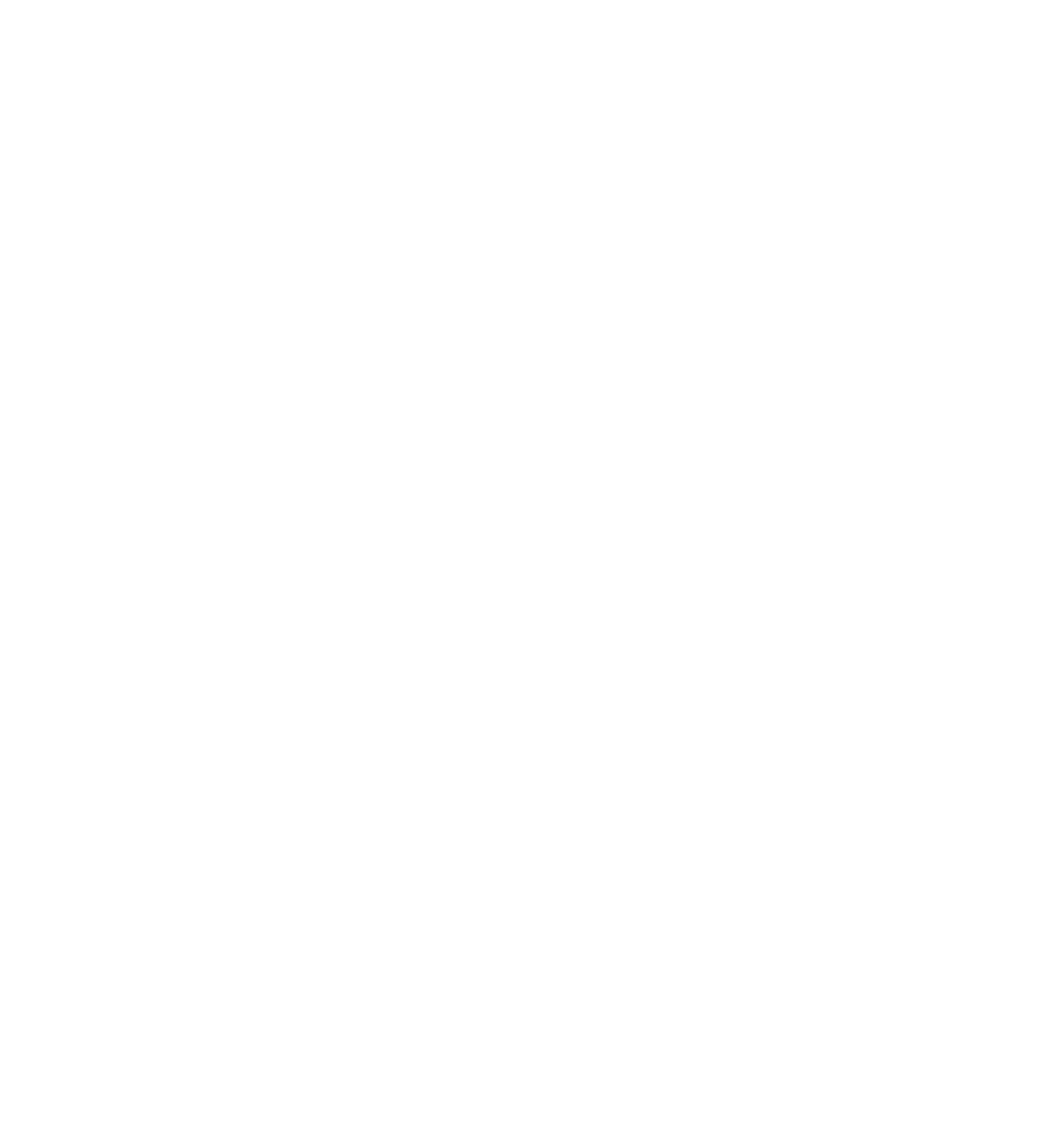
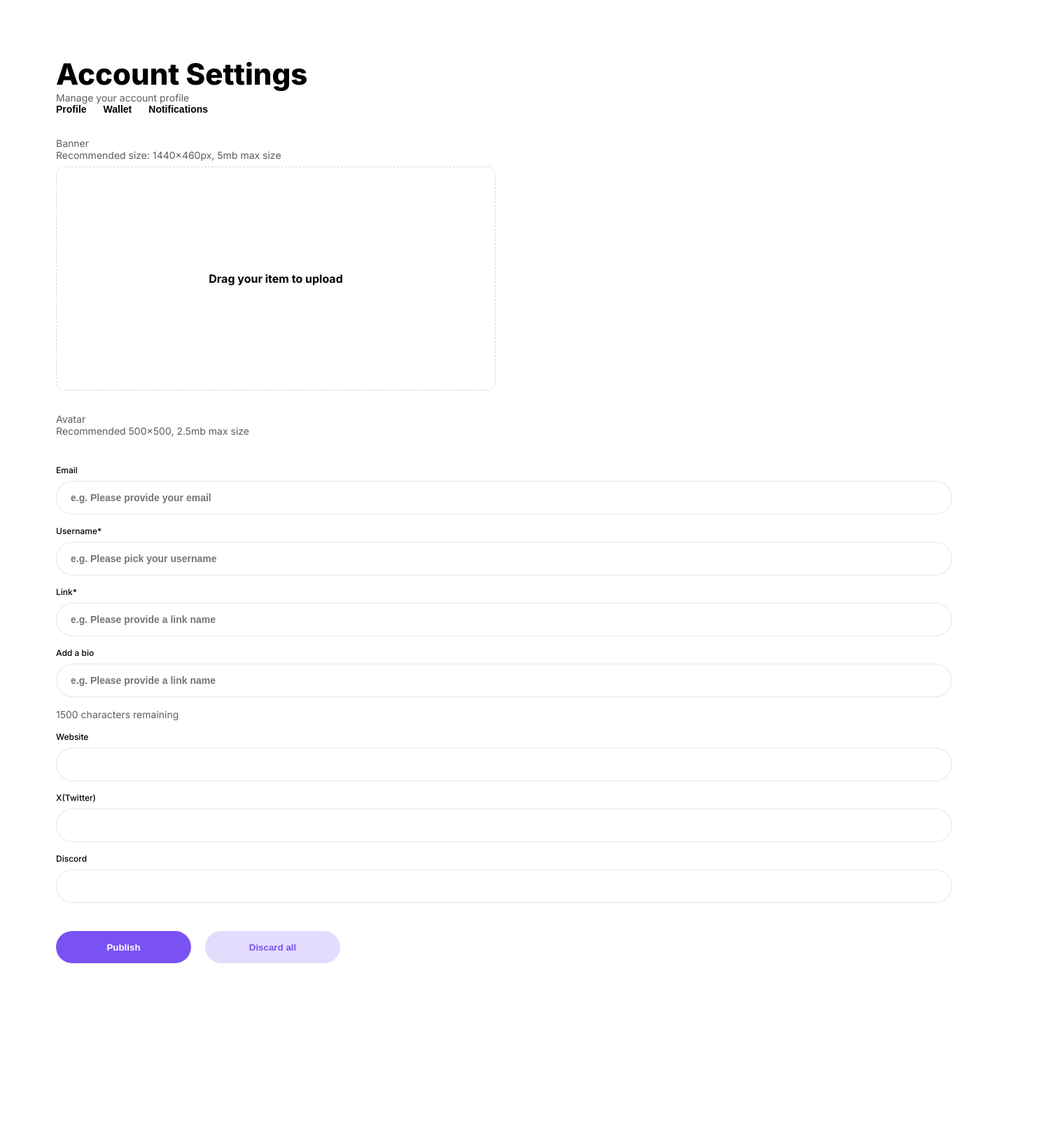
Before and after one commit to Lightdao/LightDAO-Main, a React (Vite) app: page /AccountSettings in a window 1280 px wide. Before the commit this address had no page. Shown: the top 1640 px of the page at 70% size, 1520 px wide, since content can reach past the window. Before the commit the page ends 800 px from the top, so only its background shows below. Built offline with nearby package versions, Linux system fonts and the light colour scheme.

Commit message:
added routing for login and accountSettings page

```diff
--- a/src/App.tsx
+++ b/src/App.tsx
@@ -8,6 +8,8 @@ import {
 import LandingV from "./pages/LandingV";
 import Donor00A from "./pages/Donor00A";
 import Donor01A from "./pages/Donor01A";
+import Login from "./pages/login";
+import AccountSettingsProfileOnePage from "./pages/AccountSettingsProfileOnePage";
 
 function App() {
   const action = useNavigationType();
@@ -48,6 +50,8 @@ function App() {
   return (
     <Routes>
       <Route path="/" element={<LandingV />} />
+      <Route path="/Login" element={<Login />} />
+      <Route path="/AccountSettings" element={<AccountSettingsProfileOnePage />} />
       <Route path="/Donor00A" element={<Donor00A />} />
       <Route path="/Donor01A" element={<Donor01A />} />
     </Routes>
--- /dev/null
+++ b/src/pages/AccountSettingsProfileOnePage.css
@@ -0,0 +1,132 @@
+/* AccountSettingsProfileOnePage.css */
+
+.account-settings-profile {
+  position: relative;
+  width: 1440px;
+  height: 2463px;
+  background: #ffffff;
+  padding: 80px;
+  font-family: 'Inter', sans-serif;
+}
+
+h1 {
+  font-size: 42px;
+  font-weight: 800;
+  color: #000;
+}
+
+p {
+  color: #5D5D5B;
+  font-size: 14px;
+}
+
+.tabs button {
+  font-weight: 700;
+  font-size: 14px;
+  color: #000;
+  margin-right: 12px;
+  background: none;
+  border: none;
+  cursor: pointer;
+}
+
+.banner-upload,
+.avatar-upload {
+  margin-top: 32px;
+}
+
+.upload-box {
+  width: 628px;
+  height: 320px;
+  border: 1px dashed #CFDBD5;
+  border-radius: 12px;
+  display: flex;
+  align-items: center;
+  justify-content: center;
+  font-size: 16px;
+  font-weight: 700;
+  color: #000;
+  margin-top: 8px;
+}
+
+.account-form {
+  display: flex;
+  flex-direction: column;
+  margin-top: 40px;
+  gap: 16px;
+}
+
+.account-form label {
+  display: flex;
+  flex-direction: column;
+  font-size: 12px;
+  color: #000;
+  font-weight: 500;
+}
+
+.account-form input {
+  height: 48px;
+  border: 1px solid rgba(207, 219, 213, 0.6);
+  border-radius: 24px;
+  padding: 0 20px;
+  font-size: 14px;
+  font-weight: 700;
+  color: #5D5D5B;
+  margin-top: 8px;
+}
+
+.buttons {
+  margin-top: 40px;
+  display: flex;
+  gap: 20px;
+}
+
+.publish {
+  width: 193px;
+  height: 46px;
+  background: #7A52F4;
+  color: #fff;
+  font-weight: 700;
+  border-radius: 23px;
+  border: none;
+}
+
+.discard {
+  width: 193px;
+  height: 46px;
+  background: linear-gradient(0deg, rgba(255, 255, 255, 0.8), rgba(255, 255, 255, 0.8)), #7A52F4;
+  color: #7A52F4;
+  font-weight: 700;
+  border-radius: 23px;
+  border: none;
+}
+
+.footer {
+  position: absolute;
+  bottom: 0;
+  width: 100%;
+  height: 86px;
+  background: rgba(235, 240, 240, 0.5);
+  display: flex;
+  justify-content: space-between;
+  align-items: center;
+  padding: 0 32px;
+  font-size: 12px;
+  font-weight: 700;
+}
+
+.footer .links a {
+  margin-right: 22px;
+  color: #000;
+  text-decoration: none;
+}
+
+.footer .footer-buttons button {
+  background: none;
+  border: none;
+  font-size: 14px;
+  font-weight: 700;
+  color: #000;
+  margin-left: 20px;
+  cursor: pointer;
+}
--- /dev/null
+++ b/src/pages/AccountSettingsProfileOnePage.tsx
@@ -0,0 +1,53 @@
+import React from 'react';
+import './AccountSettingsProfileOnePage.css';
+
+const AccountSettingsProfileOnePage: React.FC = () => {
+  return (
+    <div className="account-settings-profile">
+      <h1>Account Settings</h1>
+      <p>Manage your account profile</p>
+      <div className="tabs">
+        <button>Profile</button>
+        <button>Wallet</button>
+        <button>Notifications</button>
+      </div>
+      <div className="banner-upload">
+        <p>Banner</p>
+        <p>Recommended size: 1440×460px, 5mb max size</p>
+        <div className="upload-box">Drag your item to upload</div>
+      </div>
+      <div className="avatar-upload">
+        <p>Avatar</p>
+        <p>Recommended 500×500, 2.5mb max size</p>
+      </div>
+      <form className="account-form">
+        <label>Email<input type="email" placeholder="e.g. Please provide your email" /></label>
+        <label>Username*<input type="text" placeholder="e.g. Please pick your username" /></label>
+        <label>Link*<input type="text" placeholder="e.g. Please provide a link name" /></label>
+        <label>Add a bio<input type="text" placeholder="e.g. Please provide a link name" /></label>
+        <p>1500 characters remaining</p>
+        <label>Website<input type="text" /></label>
+        <label>X(Twitter)<input type="text" /></label>
+        <label>Discord<input type="text" /></label>
+      </form>
+      <div className="buttons">
+        <button className="publish">Publish</button>
+        <button className="discard">Discard all</button>
+      </div>
+      <footer className="footer">
+        <div className="links">
+          <a href="#">Privacy Policy</a>
+          <a href="#">License</a>
+          <a href="#">API</a>
+          <span>© 2024 LightDao All rights reserved</span>
+        </div>
+        <div className="footer-buttons">
+          <button>Currency - USD</button>
+          <button>English</button>
+        </div>
+      </footer>
+    </div>
+  );
+};
+
+export default AccountSettingsProfileOnePage;
--- /dev/null
+++ b/src/pages/login.css
@@ -0,0 +1,90 @@
+* {
+  box-sizing: border-box;
+  margin: 0;
+  padding: 0;
+}
+
+.container {
+  display: flex;
+  width: 100vw;
+  height: 100vh;
+  font-family: Arial, sans-serif;
+}
+
+.left-pane {
+  flex: 1;
+  background: linear-gradient(135deg, #9228b7, #ff9e6d);
+  color: white;
+  display: flex;
+  flex-direction: column;
+  justify-content: center;
+  align-items: center;
+  padding: 20px;
+  text-align: center;
+}
+
+.left-pane h1 {
+  font-size: 24px;
+  font-weight: bold;
+  margin-bottom: 20px;
+}
+
+.image-circles {
+  display: flex;
+  flex-wrap: wrap;
+  justify-content: center;
+  gap: 10px;
+  margin-top: 20px;
+}
+
+.circle {
+  width: 60px;
+  height: 60px;
+  border-radius: 50%;
+  background-size: cover;
+  background-position: center;
+}
+
+.right-pane {
+  flex: 1;
+  display: flex;
+  flex-direction: column;
+  justify-content: center;
+  align-items: center;
+  padding: 40px;
+}
+
+.right-pane h2 {
+  font-size: 36px;
+  color: #7c5afb;
+  margin-bottom: 20px;
+}
+
+.right-pane p {
+  font-size: 14px;
+  color: #555;
+  text-align: center;
+  margin-bottom: 20px;
+}
+
+.wallet-options {
+  display: flex;
+  flex-direction: column;
+  gap: 10px;
+}
+
+.wallet-button {
+  padding: 10px 20px;
+  font-size: 16px;
+  color: #fff;
+  background-color: #7c5afb;
+  border: none;
+  border-radius: 5px;
+  cursor: pointer;
+  width: 200px;
+  text-align: center;
+}
+
+.wallet-button:hover {
+  background-color: #6b48d3;
+}
--- /dev/null
+++ b/src/pages/login.tsx
@@ -0,0 +1,32 @@
+import React from 'react';
+import './login.css';
+
+const Login: React.FC = () => {
+  return (
+    <div className="container">
+      <div className="left-pane">
+        <h1>A highly-curated platform for creating, collecting unique Faith Driven NFTs</h1>
+        <div className="image-circles">
+          <div className="circle" style={{ backgroundImage: 'url(/path/to/image1.jpg)' }}></div>
+          <div className="circle" style={{ backgroundImage: 'url(/path/to/image2.jpg)' }}></div>
+          <div className="circle" style={{ backgroundImage: 'url(/path/to/image3.jpg)' }}></div>
+          <div className="circle" style={{ backgroundImage: 'url(/path/to/image4.jpg)' }}></div>
+          <div className="circle" style={{ backgroundImage: 'url(/path/to/image5.jpg)' }}></div>
+          <div className="circle" style={{ backgroundImage: 'url(/path/to/image6.jpg)' }}></div>
+          <div className="circle" style={{ backgroundImage: 'url(/path/to/image7.jpg)' }}></div>
+        </div>
+      </div>
+      <div className="right-pane">
+        <h2>LIGHTDAO</h2>
+        <p>CONNECT YOUR WALLET</p>
+        <p>Choose one of available wallet providers or create a new wallet. What is a wallet?</p>
+        <div className="wallet-options">
+          <button className="wallet-button">Phantom Wallet</button>
+          <button className="wallet-button">Coinbase Wallet</button>
+        </div>
+      </div>
+    </div>
+  );
+}
+
+export default Login;
```
